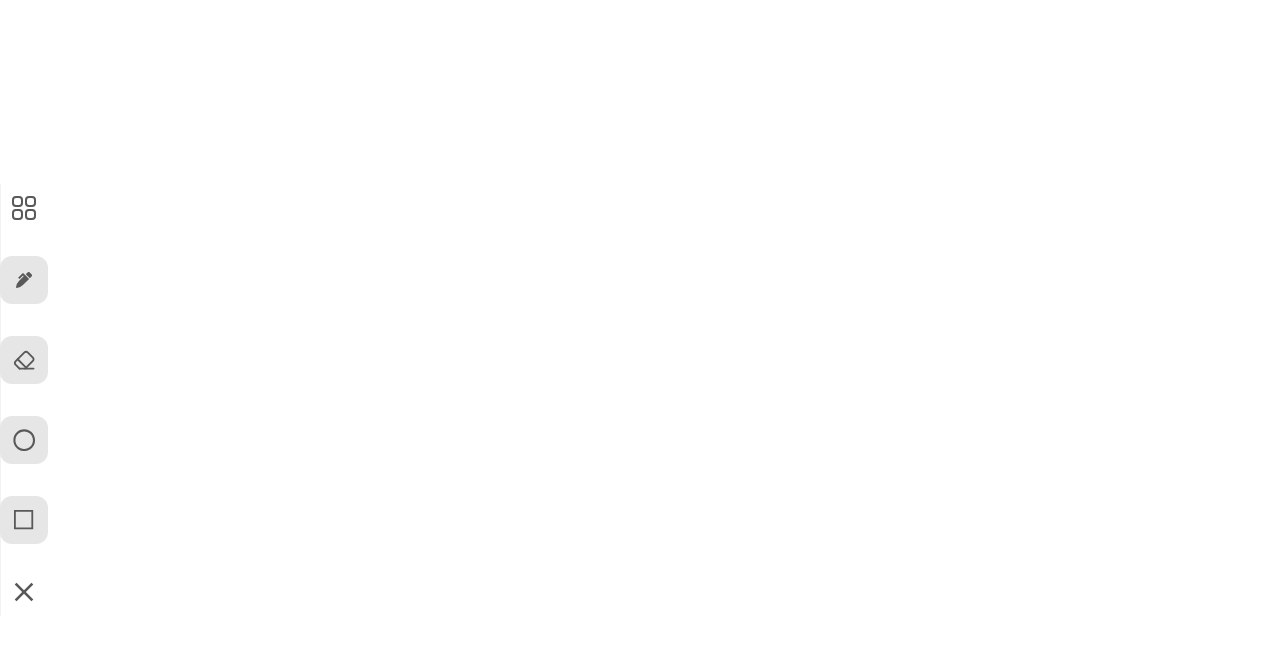
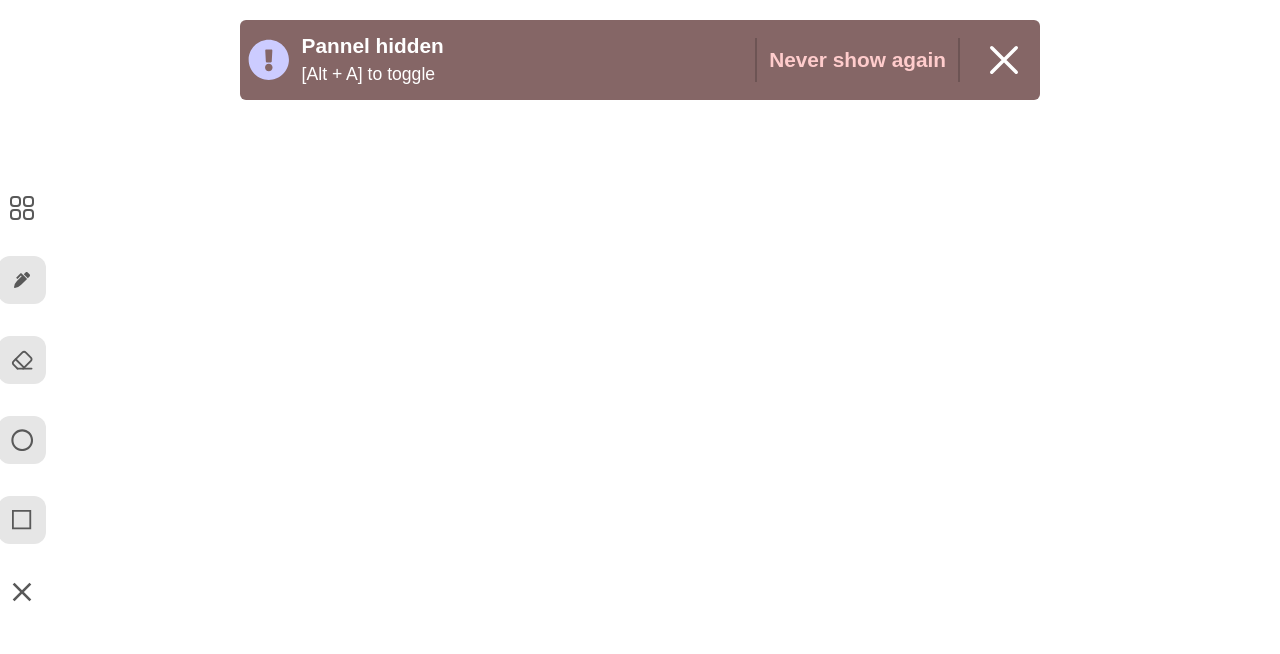
Before and after one commit to dayzyy/PaintApp, a React (Vite) app in the folder frontend/: page / in a window 1280 px wide. Both pictures are taken after a click on the icon 34 px from the left and 592 px from the top of the page. Shown: the top 654 px of the page. Built offline with nearby package versions, Linux system fonts and the light colour scheme.

Commit message:
feat!(fronted) add funcionality to hide the pannel of-screen. When executed, pop an alert, which can be toggled off, or disabled

```diff
--- a/frontend/src/App.tsx
+++ b/frontend/src/App.tsx
@@ -1,13 +1,62 @@
-import { useTheme } from './components/Theme.tsx'
+import { useState, useEffect } from 'react';
+
+import { useTheme } from './components/Theme'
 
 import Pannel from './components/Pannel'
+import Alert from './components/Alert'
+
+import { FaExclamationCircle } from "react-icons/fa";
 
 const App = () => {
     const [theme, setTheme] = useTheme()
+    const [showAlert, setShowAlert] = useState(false)
+    const [showPannel, setShowPannel] = useState(true)
+    const [alertDisabled, setAlertDisabled] = useState(localStorage.getItem('alert-disabled') || false)
+
+    const disable_alert = () => {
+	localStorage.setItem('alert-disabled', true)
+	setAlertDisabled(true)
+    }
+
+
+    useEffect(() => {
+	const handle_keydown = (event: KeyboardEvent) => {
+	    if (event.altKey && event.key.toLowerCase() === 'a') {
+		event.preventDefault()
+		setShowPannel(prev => {
+		    if (prev) setShowAlert(true)
+		    else setShowAlert(false)
+		    return !prev
+		})
+	    }
+	}
+
+	document.addEventListener('keydown', handle_keydown)
+
+	return () => document.removeEventListener('keydown', handle_keydown)
+    }, [])
+
+    const toggle_pannel_off = () => {
+	setShowPannel(false)
+	setShowAlert(true)
+    }
 
     return (
 	<main className='w-screen h-screen  flex justify-center items-center'>
-	    <Pannel/>
+	    {!alertDisabled && showAlert &&
+		<Alert
+		    icon={<FaExclamationCircle className='text-[2.6rem] text-[var(--color-icon-alert)]'/>}
+		    text='Pannel hidden'
+		    info='[Alt + A] to toggle'
+		    toggle_off={() => setShowAlert(false)}
+		    disable={disable_alert}
+		/>
+	    }
+
+	    <Pannel
+		is_shown={showPannel}
+		toggle_off={toggle_pannel_off}
+	    />
 	</main>
     )
 }
--- /dev/null
+++ b/frontend/src/components/Alert.tsx
@@ -0,0 +1,74 @@
+import { MouseEventHandler, ReactNode, useEffect, useState } from "react"
+
+import { IoCloseOutline } from "react-icons/io5";
+
+type AlertProps = {
+    icon: ReactNode
+    text: string
+    info: string
+    toggle_off: MouseEventHandler<HTMLDivElement>
+    disable: MouseEventHandler<HTMLDivElement>
+}
+
+const Alert = ({icon, text, info, toggle_off, disable}: AlertProps) => {
+    const [show, setShow] = useState(false)
+
+    useEffect(() => {
+	requestAnimationFrame(() => {
+	    setShow(true)
+	})
+    }, [])
+
+    const hide = () => {
+	setShow(false)
+	setTimeout(() => {
+	    toggle_off()
+	}, 220)
+    }
+
+    const own_disable = () => {
+	setShow(false)
+	setTimeout(() => {
+	    disable()
+	}, 220)
+    }
+
+    return (
+	<div
+	    className={`fixed top-5  w-[80%] h-[5rem] bg-[var(--color-bg-alert)]  rounded-md  flex items-center p-2
+		md:max-w-[800px]
+		transition-[translate] duration-200
+		[&_*]:select-none
+	 	${show ? 'translate-y-0' : '-translate-y-[200%]'}`}
+	>
+	    <div className="h-full  flex-grow  flex gap-3 items-center">
+		<div>
+		    {icon}
+		</div>
+
+		<div className="h-full  flex flex-col justify-around  py-1">
+		    <h1 className="text-[var(--color-text-alert-msg)] leading-0">{text}</h1>
+		    <p className="text-[var(--color-text-alert-msg)] leading-0">{info}</p>
+		</div>
+	    </div>
+
+	    <div className="h-full  flex-grow-0  flex items-center gap-4  cursor-pointer">
+		<div
+		    className="h-[70%]  px-3  border-[var(--color-border-alert-act)] border-x-2  grid place-items-center"
+		    onClick={own_disable}
+		>
+		    <h1 className="text-[var(--color-text-alert-act)]">Never show again</h1>
+		</div>
+
+		<div>
+		    <IoCloseOutline
+			className="text-[3.5rem] text-[var(--color-text-alert-msg)]"
+			onClick={hide}
+		    />
+		</div>
+	    </div>
+	</div>
+    )
+}
+
+export default Alert
--- a/frontend/src/components/Pannel.tsx
+++ b/frontend/src/components/Pannel.tsx
@@ -12,9 +12,14 @@ import { LuImagePlus } from "react-icons/lu";
 
 import Mode from "./Mode";
 import { useResolution } from "../context/ResolutionContext";
-import { useRef, useState } from "react";
+import { MouseEventHandler, useRef, useState } from "react";
 
-const Pannel = () => {
+type PannelProps = {
+    is_shown: boolean
+    toggle_off: MouseEventHandler<HTMLDivElement>
+}
+
+const Pannel = ({is_shown, toggle_off}: PannelProps) => {
     const [isToggled, setIsToggled] = useState(false)
     const toggle_timer = useRef(null)
 
@@ -59,6 +64,10 @@ const Pannel = () => {
 	})
     }
 
+    const hide_pannel = () => {
+	toggle_off()
+    }
+
     const modes = [
 	<FaPenAlt/>,
 	<LuEraser className="text-[1.4rem]"/>,
@@ -75,11 +84,11 @@ const Pannel = () => {
 
 	return (
 	    <div
+		id='pannel'
 		className={`fixed bottom-0   w-screen  py-2  rounded-xl  bg-[var(--color-bg-pannel)]  flex flex-col
 		    md:flex-row md:bottom-auto md:left-0 md:w-[4.3rem]
-		    transition-[height] duration-100
-		    md:transition-[width] md:duration-100
-		    ${mobileViewport ? (extend ? 'h-[8.6rem]' : 'h-[4.3rem]') : (extend ? '!w-[8.6rem]' : 'w-[4.3rem]')}`}
+		    ${mobileViewport ? (extend ? 'h-[8.6rem]' : 'h-[4.3rem]') : (extend ? '!w-[8.6rem]' : 'w-[4.3rem]')}
+		    ${mobileViewport ? (!is_shown ? 'translate-y-[200%]' : 'translate-y-0') : (!is_shown ? '-translate-x-[200%]' : 'translate-x-0')}`}
 	    >
 		<div className="h-[4.3rem] md:h-fit md:w-[4.3rem] flex md:flex-col md:gap-8 items-center justify-around">
 		    <HiOutlineSquares2X2
@@ -95,7 +104,10 @@ const Pannel = () => {
 			})
 		    }
 
-		    <IoMdClose className="text-[2rem] text-[var(--color-icon-mode)] cursor-pointer"/>
+		    <IoMdClose
+			className="text-[2rem] text-[var(--color-icon-mode)] cursor-pointer"
+			onClick={hide_pannel}
+		    />
 		</div>
 
 		{isToggled &&
--- a/frontend/src/global.css
+++ b/frontend/src/global.css
@@ -1,4 +1,6 @@
 @import 'tailwindcss';
+
+@import url('https://fonts.googleapis.com/css2?family=Nunito&display=swap');
 
 
 @layer base {
@@ -6,12 +8,46 @@
 	margin: 0;
 	padding: 0;
 	box-sizing: border-box;
+	font-family: 'Nunito', sans-serif;
+    }
+
+    h1 {
+	font-size: var(--size-text-primary);
+	font-weight: bold;
+    }
+
+    p {
+	font-size: var(--size-text-secondary);
     }
 
     [data-theme='light'] {
 	--color-bg-pannel: hsl(0, 0%, 95%);
 	--color-bg-mode: hsl(0, 0%, 90%);
+	--color-bg-alert: hsl(0, 13%, 46%);
+
+	--color-border-alert-act: hsl(0, 13%, 38%);
 
 	--color-icon-mode: hsl(0, 0%, 35%);
+	--color-icon-alert: hsl(240, 100%, 90%);
+
+	--color-text-alert-msg: hsl(0, 100%, 100%);
+	--color-text-alert-act: hsl(0, 100%, 90%);
+
+	--size-text-primary: 1.3rem;
+	--size-text-secondary: 1.1rem;
     }
 }
+
+@layer components {
+    #pannel {
+	transition: height .1s ease,
+		    translate .5s ease;
+    }
+}
+
+@media (min-width: 768px) {
+    #pannel {
+	transition: width .1s ease,
+		    translate .5s ease;
+    }
+}
```
